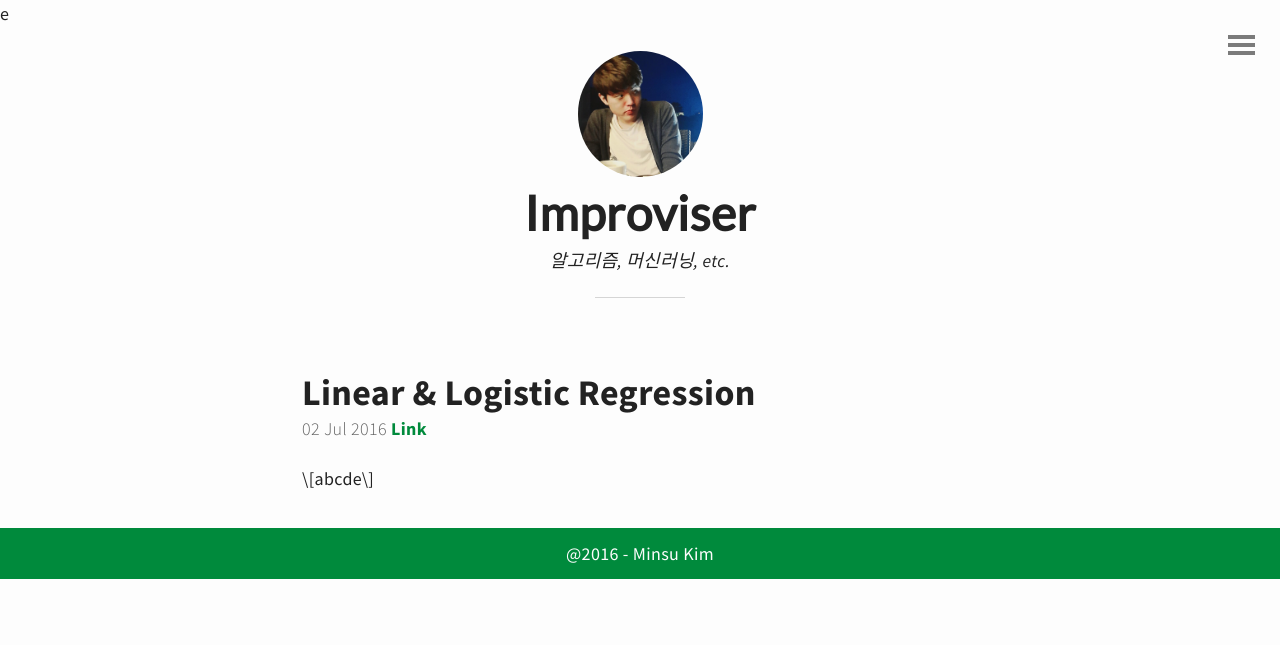
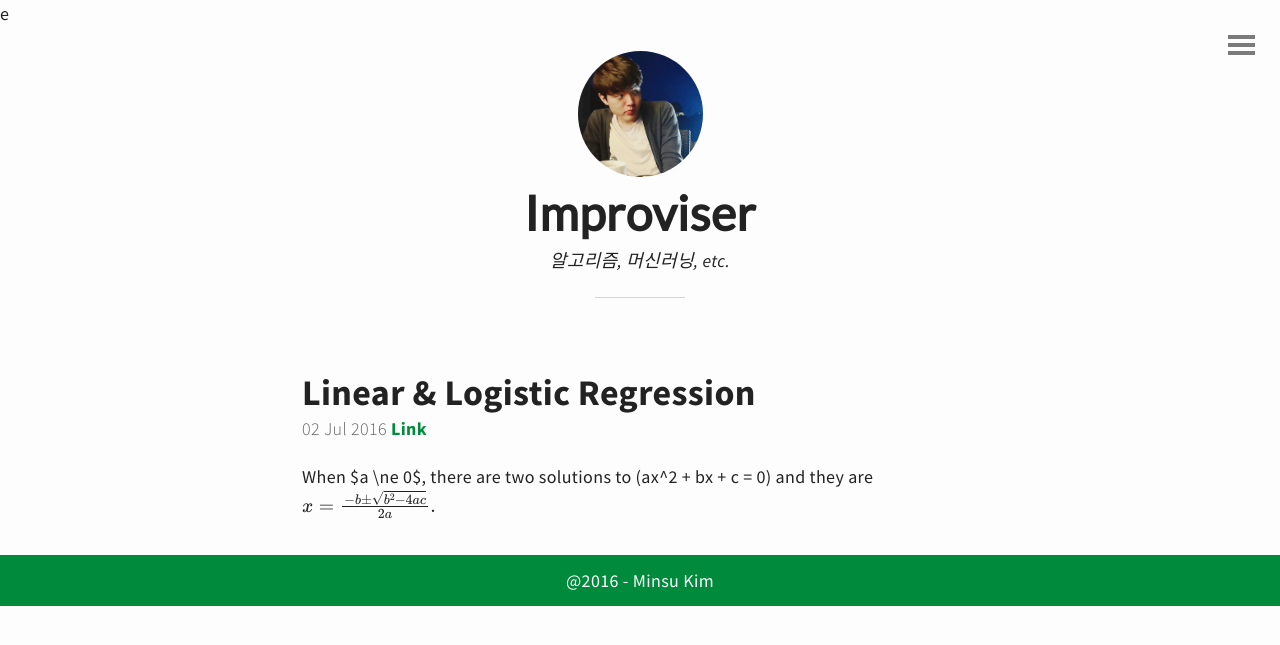
Before and after one commit to minsuu/minsuu.github.io, a Jekyll site: the page built from _posts/2016-07-02-linear--logistic-regression.markdown, in a window 1280 px wide. Shown: the top 645 px of the page. Built offline with Jekyll 4.4.1, drawn with Linux system fonts in a browser that asks for light colours; some web fonts are replaced; Markdown is read by kramdown in place of the engine named in the settings; formulas are drawn with MathJax 3; comment, search, counter and statistics services are not loaded.

Commit message:
2016-07-06 01:30:38 AM autoupdate

```diff
--- a/_includes/script.html
+++ b/_includes/script.html
@@ -1,2 +1,5 @@
 <script src="{{ "js/main.js" | prepend: site.baseurl }}"></script>
 <script id="dsq-count-scr" src="//improviser.disqus.com/count.js" async></script>
+<script type="text/javascript" async
+  src="https://cdn.mathjax.org/mathjax/latest/MathJax.js?config=TeX-MML-AM_CHTML">
+</script>
--- a/_posts/2016-07-02-linear--logistic-regression.markdown
+++ b/_posts/2016-07-02-linear--logistic-regression.markdown
@@ -3,4 +3,5 @@
 layout: post
 ---
 
-$$abcde$$
+When $a \ne 0$, there are two solutions to \(ax^2 + bx + c = 0\) and they are
+$$x = {-b \pm \sqrt{b^2-4ac} \over 2a}.$$
```
